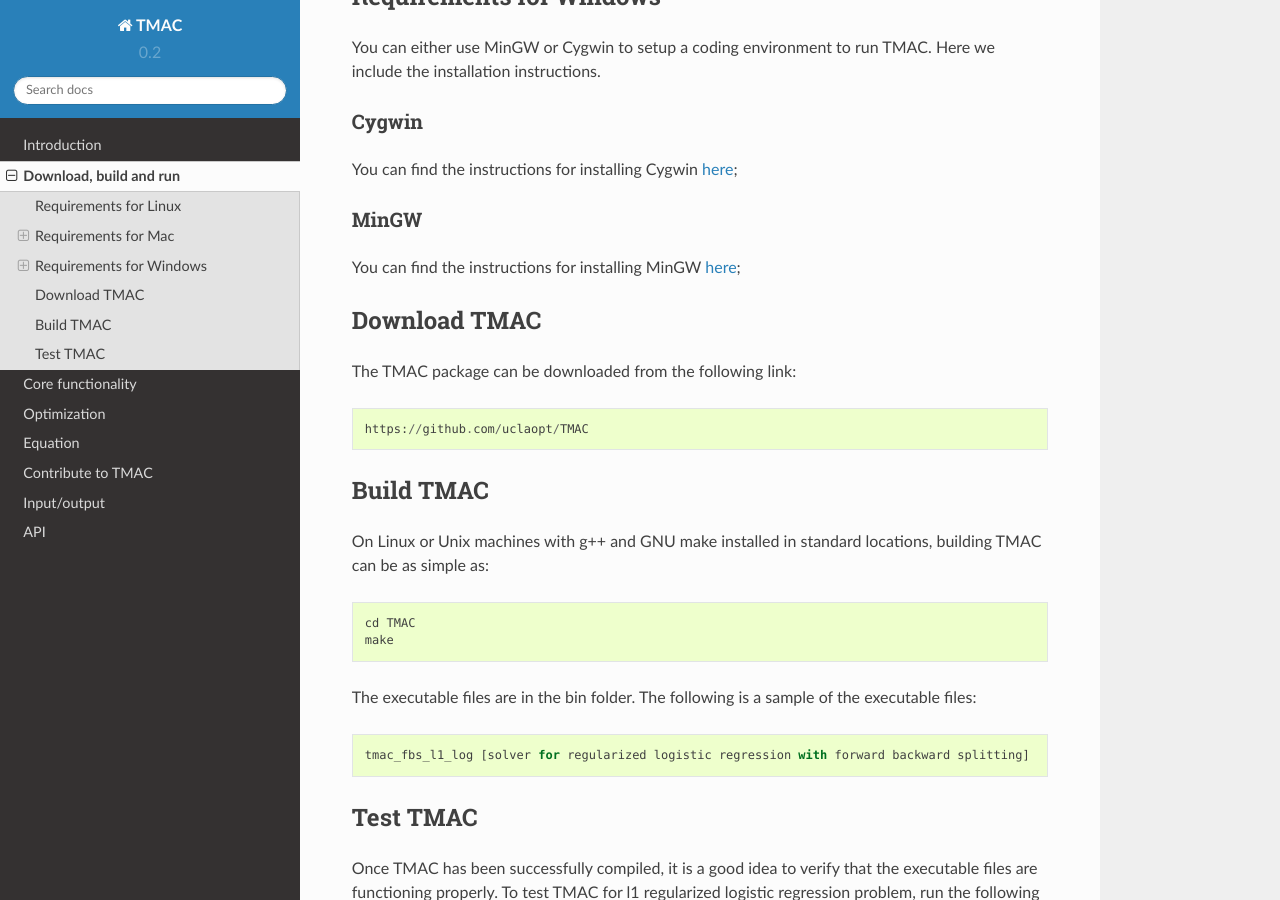
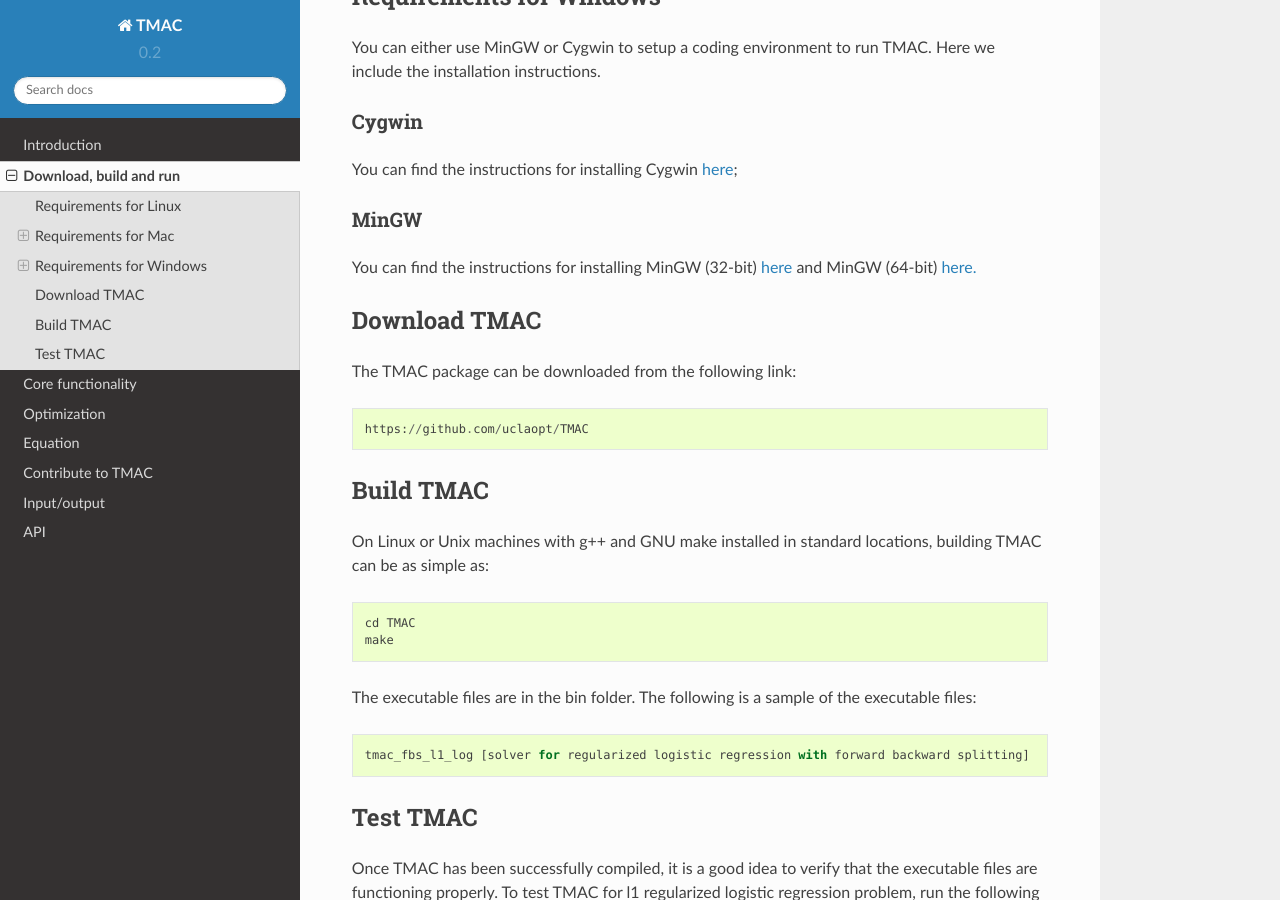
Before and after one commit to uclaopt/TMAC, a Sphinx documentation site: the page built from doc/source/build.rst, in a window 1280 px wide and 900 px high, scrolled down 1307 px. Built offline with Sphinx 7.4.7 and the Read the Docs theme 2.0.0, drawn with Linux system fonts in a browser that asks for light colours.

Commit message:
updated the link for mingw and cygwin

```diff
--- a/doc/source/build.rst
+++ b/doc/source/build.rst
@@ -53,11 +53,11 @@
 
 Cygwin
 ^^^^^^^
-You can find the instructions for installing Cygwin `here <http://www.math.ucla.edu/~wotaoyin/windows_coding_cygwin.html>`_;
+You can find the instructions for installing Cygwin `here <http://www.math.ucla.edu/~wotaoyin/software/tmac_windows_installation_cygwin.html>`_;
 
 MinGW
 ^^^^^^
-You can find the instructions for installing MinGW `here <http://www.math.ucla.edu/~wotaoyin/windows_coding.html>`_;
+You can find the instructions for installing MinGW (32-bit) `here <http://www.math.ucla.edu/~wotaoyin/software/tmac_windows_installation_mingw32.html>`_ and MinGW (64-bit) `here. <http://www.math.ucla.edu/~wotaoyin/software/tmac_windows_installation_mingw64.html>`_
 
 
 Download TMAC
@@ -65,7 +65,6 @@
 The TMAC package can be downloaded from the following link::
 
   https://github.com/uclaopt/TMAC
-
 
 Build TMAC
 ----------------
```
